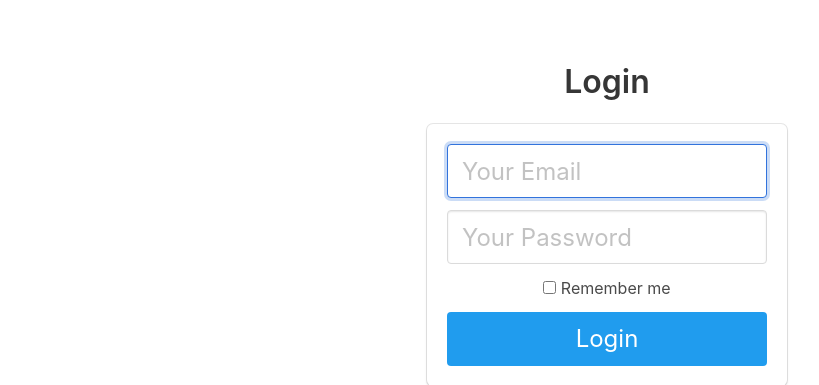
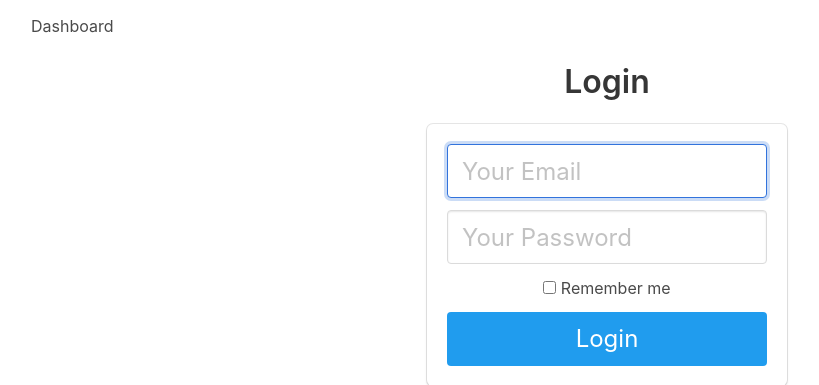
Before and after one commit to KosAqH/Habit-tracker, a Flask app: a page that uses app/templates/base.html in a window 1280 px wide. Shown: the top 385 px of the page, without its empty margins (33-852 px from the left). Run offline with Flask 3, Linux system fonts and the light colour scheme.

Commit message:
Add link to main page to the navbar

```diff
--- a/app/templates/base.html
+++ b/app/templates/base.html
@@ -15,6 +15,11 @@
         <div class="hero-head">
             <nav class="navbar">
                 <div class="container">
+                    <div class="navbar-brand">
+                        <a href="{{ url_for('main.index') }}" class="navbar-item">
+                            Dashboard
+                        </a>
+                    </div>
                     <div id="navbarMenuHeroA" class="navbar-menu">
                         <div class="navbar-end">
                             {% if current_user.is_authenticated %}
```
